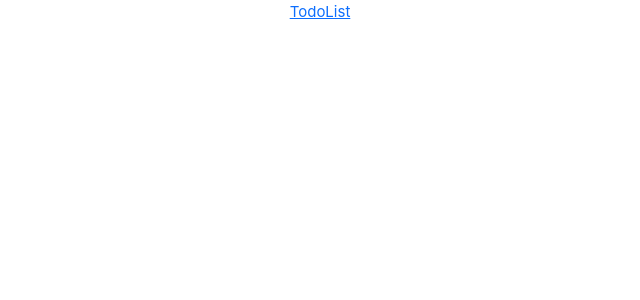
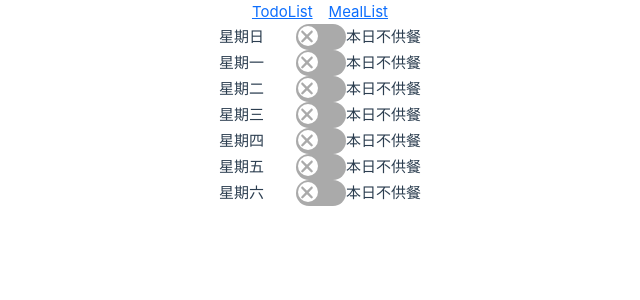
Before and after one commit to JZWe/beautimode, a Vue app: page /meallist in a window 1280 px wide. Before the commit this address had no page. Shown: the top 300 px of the page, without its empty margins (320-960 px from the left). Built offline with nearby package versions, Linux system fonts and the light colour scheme.

Commit message:
feat: 根據 meals 資料顯示星期幾及對應的開關

```diff
--- a/src/components/HeaderView.vue
+++ b/src/components/HeaderView.vue
@@ -1,6 +1,7 @@
 <template>
   <nav class="header">
     <RouterLink to="/todolist">TodoList</RouterLink>
+    <RouterLink to="/meallist">MealList</RouterLink>
   </nav>
 </template>
 <script setup lang="ts"></script>
@@ -8,5 +9,6 @@
 .header {
   display: flex;
   justify-content: center;
+  gap: 1rem;
 }
 </style>
--- /dev/null
+++ b/src/components/meal/MealItem.vue
@@ -0,0 +1,29 @@
+<template>
+  <div class="meal-item">
+    <span class="day-name">{{ dayName }}</span>
+    <CustomSwitch :id="id" @on-toggle="(result) => (isDropdownVisible = result.state)" />
+    <span class="supply-meal">{{ supplyMealResult }}</span>
+  </div>
+</template>
+<script setup lang="ts">
+import { computed, toRefs, ref } from 'vue'
+import CustomSwitch from '@/components/CustomSwitch.vue'
+
+const props = defineProps<{ id: string; data: string }>()
+const { id, data } = toRefs(props)
+const isDropdownVisible = ref<boolean>(false)
+const days = ['星期日', '星期一', '星期二', '星期三', '星期四', '星期五', '星期六']
+const dayName = computed(() => {
+  const dayIndex = Number(id.value.split('week_day')[1])
+  return days[dayIndex]
+})
+const supplyMealResult = computed(() => {
+  return isDropdownVisible.value ? '本日供餐' : '本日不供餐'
+})
+</script>
+<style scoped>
+.meal-item {
+  display: flex;
+  align-items: center;
+}
+</style>
--- a/src/router/index.ts
+++ b/src/router/index.ts
@@ -1,5 +1,6 @@
 import { createRouter, createWebHistory } from 'vue-router'
 import HomePage from '@/views/HomePage.vue'
+import MealList from '@/views/MealList.vue'
 
 const router = createRouter({
   history: createWebHistory(import.meta.env.BASE_URL),
@@ -16,6 +17,14 @@ const router = createRouter({
       // this generates a separate chunk (About.[hash].js) for this route
       // which is lazy-loaded when the route is visited.
       component: () => import('../views/TodoList.vue')
+    },
+    {
+      path: '/meallist',
+      name: 'meallist',
+      // route level code-splitting
+      // this generates a separate chunk (About.[hash].js) for this route
+      // which is lazy-loaded when the route is visited.
+      component: MealList
     }
   ]
 })
--- a/src/views/HomePage.vue
+++ b/src/views/HomePage.vue
@@ -1,4 +1,4 @@
 <template>
-  <span>Home</span>
+  <div></div>
 </template>
 <script setup lang="ts"></script>
--- /dev/null
+++ b/src/views/MealList.vue
@@ -0,0 +1,39 @@
+<template>
+  <div class="container">
+    <div class="meallist">
+      <MealItem v-for="(meal, key) in meals" :key="key" :id="key" :data="meal" />
+    </div>
+  </div>
+</template>
+<script setup lang="ts">
+import { ref } from 'vue'
+import MealItem from '@/components/meal/MealItem.vue'
+function createInitialMealData() {
+  return Array.from({ length: 48 }, () => 0).join('')
+}
+const initialMeals = {
+  week_day0: createInitialMealData(),
+  week_day1: createInitialMealData(),
+  week_day2: createInitialMealData(),
+  week_day3: createInitialMealData(),
+  week_day4: createInitialMealData(),
+  week_day5: createInitialMealData(),
+  week_day6: createInitialMealData()
+}
+const meals = ref(initialMeals)
+</script>
+<style scoped>
+.container {
+  display: flex;
+  flex-direction: column;
+  align-items: center;
+  justify-content: center;
+}
+.todolist {
+  display: flex;
+  flex-direction: column;
+  padding: 0.2rem;
+  gap: 0.5rem;
+  min-width: 500px;
+}
+</style>
```
